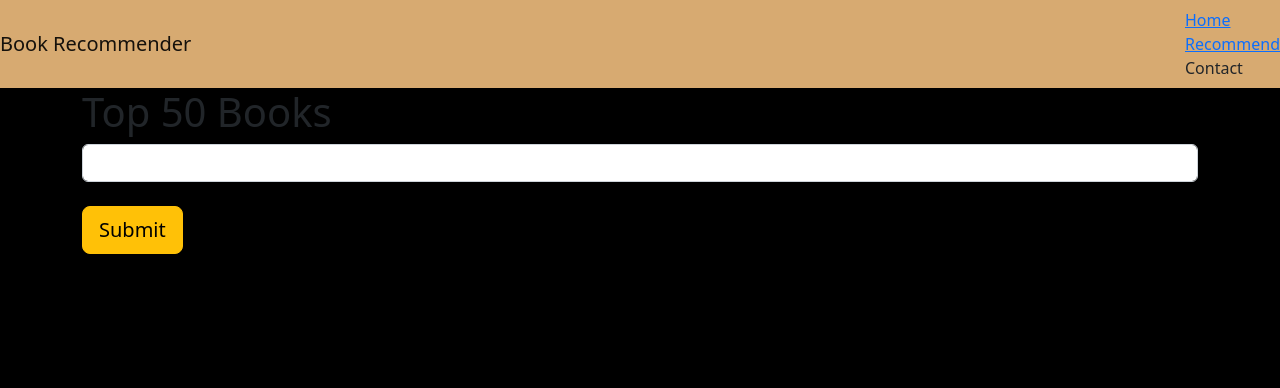
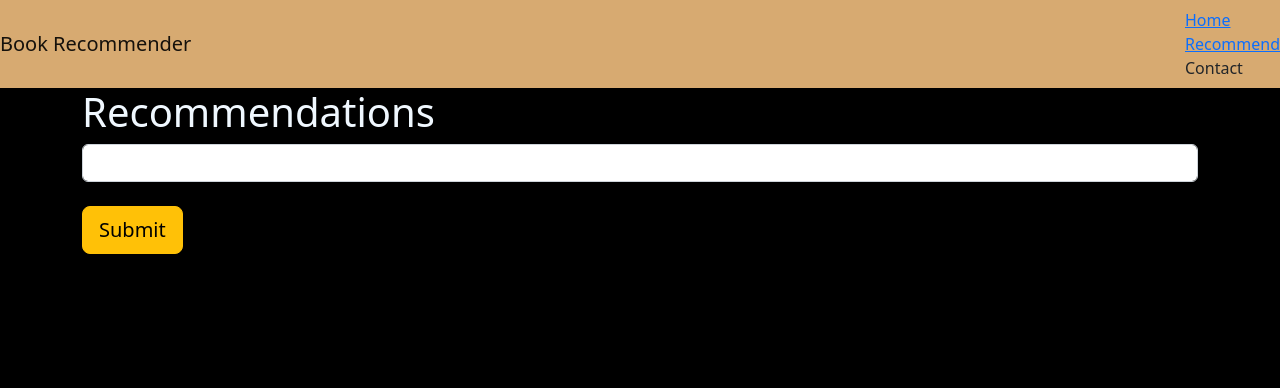
Before and after one commit to shshwtsrkr/Book-Recommender-System, a Flask app: page /recommend in a window 1280 px wide. Shown: the top 388 px of the page. Run offline with Flask 2, Linux system fonts and the light colour scheme; parts of the project's set-up code (start-up, migrations or seed data) failed here and were passed over.

Commit message:
minor changes

```diff
--- a/templates/index.html
+++ b/templates/index.html
@@ -24,8 +24,8 @@
 
     <div class="container">
         <div class="row">
-            <div class="col-md-12">
-                <h1>Top 50 Books</h1>
+            <div class="col-md-12" style="color: antiquewhite;">
+                <h1 >Top 50 Books</h1>
             </div>
 
             {% for i in range(book_name | length) %}
--- a/templates/recommend.html
+++ b/templates/recommend.html
@@ -26,8 +26,8 @@
 
     <div class="container">
         <div class="row">
-            <div class="col-md-12">
-                <h1>Top 50 Books</h1>
+            <div style="color: aliceblue;"col-md-12">
+                <h1>Recommendations</h1>
                 <form action="/recommend_books" method="POST">
                     <input name="uip" type="text" class="form-control"><br>
                     <input type="submit" class="btn btn-lg btn-warning">
```
